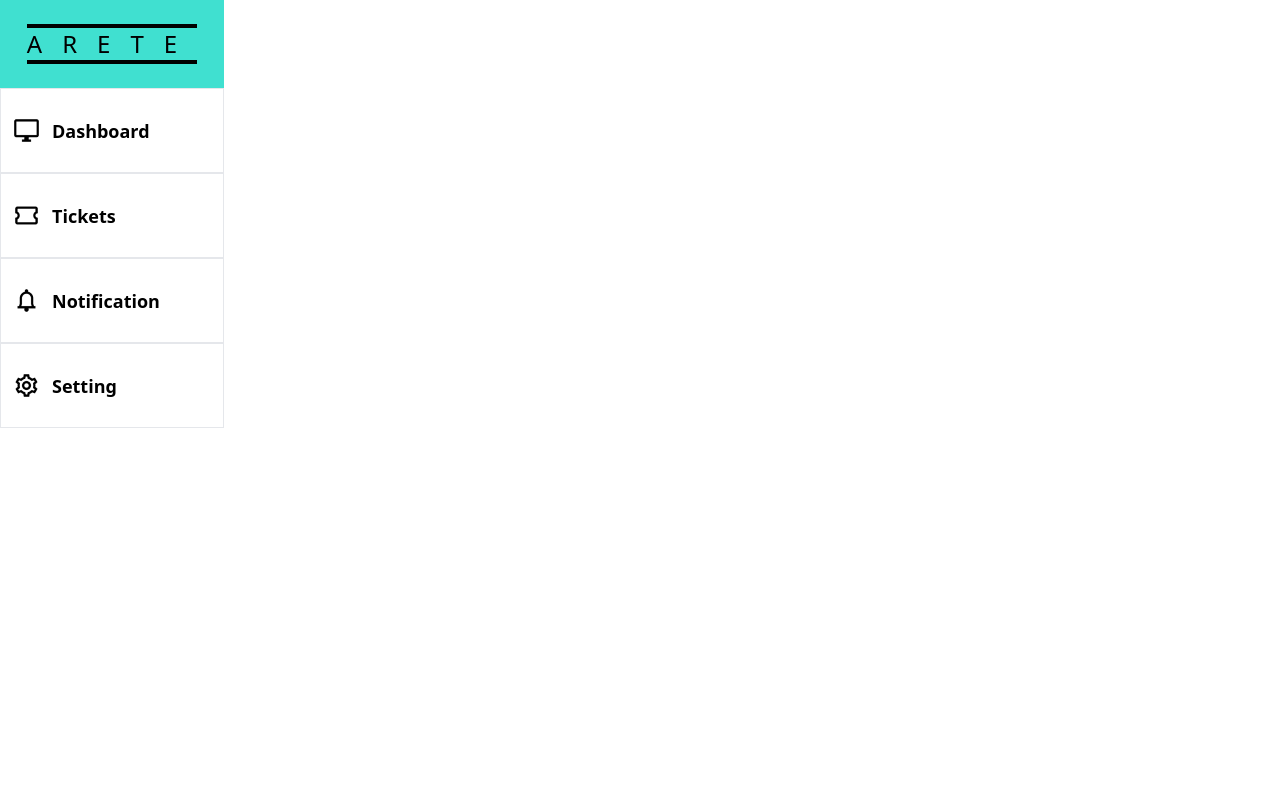
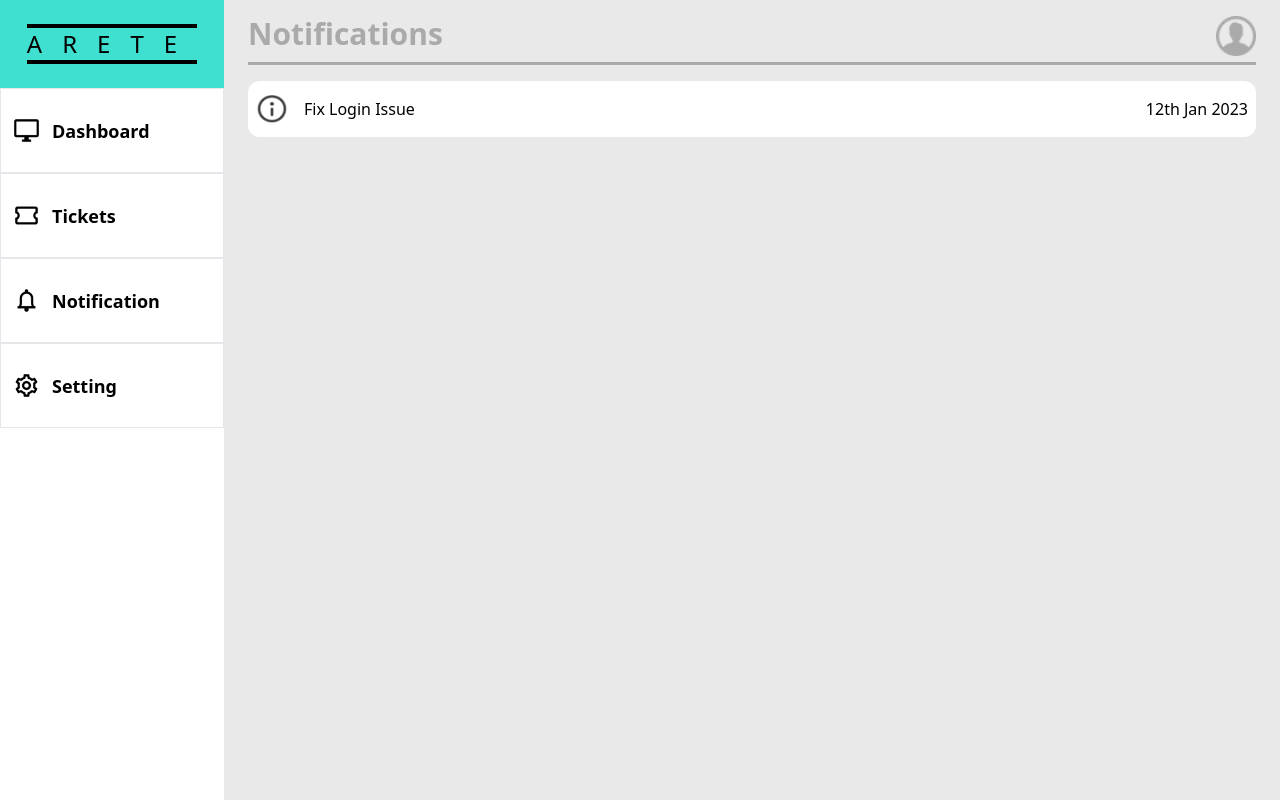
Before and after one commit to Shreyus0808/Arete_ticketing_system, a React (Create React App) app: page /notifications in a window 1280 px wide. Built offline with nearby package versions, Linux system fonts and the light colour scheme.

Commit message:
notification

```diff
--- a/src/App.js
+++ b/src/App.js
@@ -9,6 +9,7 @@ import "./App.css";
 import dashboard from "./pages/dashboard.js";
 import Sidebar from "./components/sidebar.js";
 import tickets from "./pages/tickets.js";
+import notifications from "./pages/notifications.js";
 
 
 function App() {
@@ -21,6 +22,7 @@ function App() {
           <Switch>
             <Route path="/" exact component={dashboard} />
             <Route path="/tickets" exact component={tickets} />
+            <Route path="/notifications" exact component={notifications} />
           </Switch>
         </div>
       </div>
--- /dev/null
+++ b/src/pages/notifications.js
@@ -0,0 +1,30 @@
+import React from "react";
+import about from "../images/about image.png";
+import user from "../images/user.png";
+
+function Dashboard() {
+  return (
+    <div className='w-full h-screen p-4 px-6 bg-[#E9E9E9] flex flex-col divide-y-[3px]  divide-[#AAAAAA]'>
+                <div className='flex justify-between pb-1.5'>
+                    <h2 className=' font-sans font-bold text-3xl text-[#AAAAAA]'>Notifications</h2>
+                    <img src={user} className='w-10 h-10 z-10'></img>
+                </div>
+                <div className='flex flex-col justify-between px-0 p-4'>
+                    <div className='bg-white p-2 rounded-xl flex items-center justify-between'>
+                    <div className='flex items-center'>
+                        <img src={about} className='w-8 h-10 z-10'></img>
+                    </div>
+
+                    <h1 className="flex-1 pl-4">Fix Login Issue</h1>
+
+                    <h1 className="text-right">12th Jan 2023</h1>
+                    </div>
+
+
+                </div>
+
+            </div>
+  );
+}
+
+export default Dashboard;
```
Also changed, not shown: src/images/about image.png (added).
